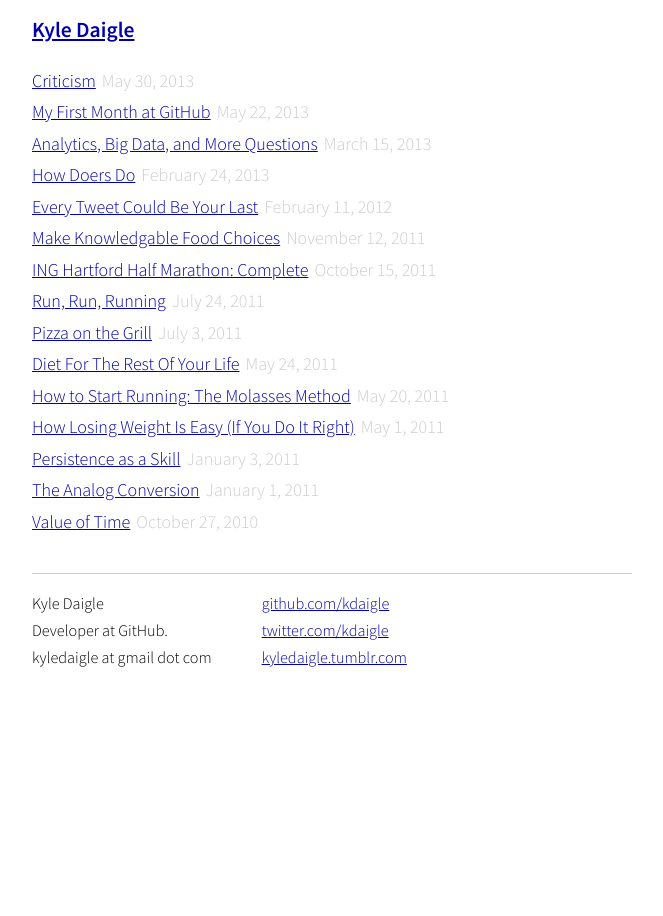
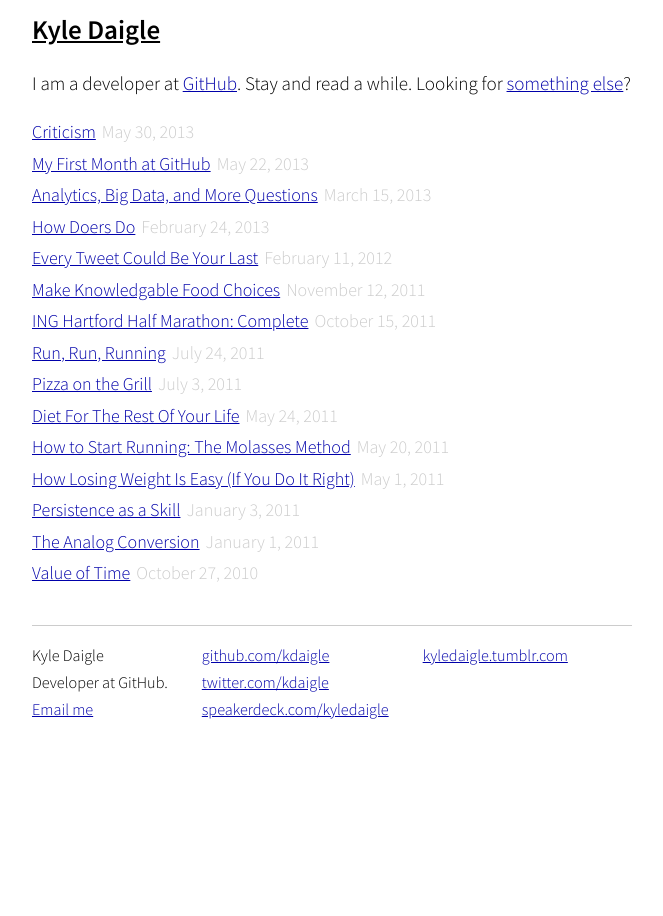
Before and after one commit to kdaigle/kdaigle.github.io, a Jekyll site: the page built from index.html, in a window 1280 px wide. Shown: the whole page, without its empty margins (308-971 px from the left). Built offline with Jekyll 4.4.1, drawn with Linux system fonts in a browser that asks for light colours.

Commit message:
More style improvements

```diff
--- a/_layouts/default.html
+++ b/_layouts/default.html
@@ -26,19 +26,24 @@
 
                 {{ content }}
 
-            <div class="footer">
+            <div class="footer" id="contact">
               <hr/>
               <div class="contact">
                 <p>
                   Kyle Daigle<br />
                   Developer at GitHub.<br />
-                  kyledaigle at gmail dot com
+                  <a href="mailto:kyledaigle@gmail.com">Email me</a>
                 </p>
               </div>
               <div class="contact">
                 <p>
                   <a href="http://github.com/kdaigle/">github.com/kdaigle</a><br />
                   <a href="http://twitter.com/kdaigle/">twitter.com/kdaigle</a><br />
+                  <a href="http://www.speakerdeck.com/kdaigle">speakerdeck.com/kyledaigle</a><br/>
+                </p>
+              </div>
+              <div class="contact">
+                <p>
                   <a href="http://kyledaigle.tumblr.com/">kyledaigle.tumblr.com</a><br />
                 </p>
               </div>
--- a/css/new.css
+++ b/css/new.css
@@ -39,7 +39,19 @@ div.header {
 }
 
 h1.title {
-  font-size: 120%;
+  font-size: 150%;
+}
+
+h1.title a {
+  color: #000;
+}
+
+h1.title a:hover {
+  text-decoration: none;
+}
+
+p.lead {
+  font-size: 106%;
 }
 
 /* Post Title */
@@ -79,8 +91,10 @@ div.footer hr {
 
 div.footer div.contact {
   float: left;
-  margin-right: 50px;
+  margin-right: 34px;
 }
+
+/*Posts*/
 
 div#post ul {
   margin-left: 50px;
--- a/index.html
+++ b/index.html
@@ -4,6 +4,7 @@ title: Kyle Daigle
 ---
 
 <div id="home">
+  <p class="lead">I am a developer at <a href="http://www.github.com">GitHub</a>. Stay and read a while. Looking for <a href="#contact">something else</a>?</p>
   <ul class="posts">
     {% for post in site.posts %}
       <li><a href="{{ post.url }}">{{ post.title }}</a><span class="date">{{ post.date | date: "%B %-d, %Y" }}</span></li>
```
